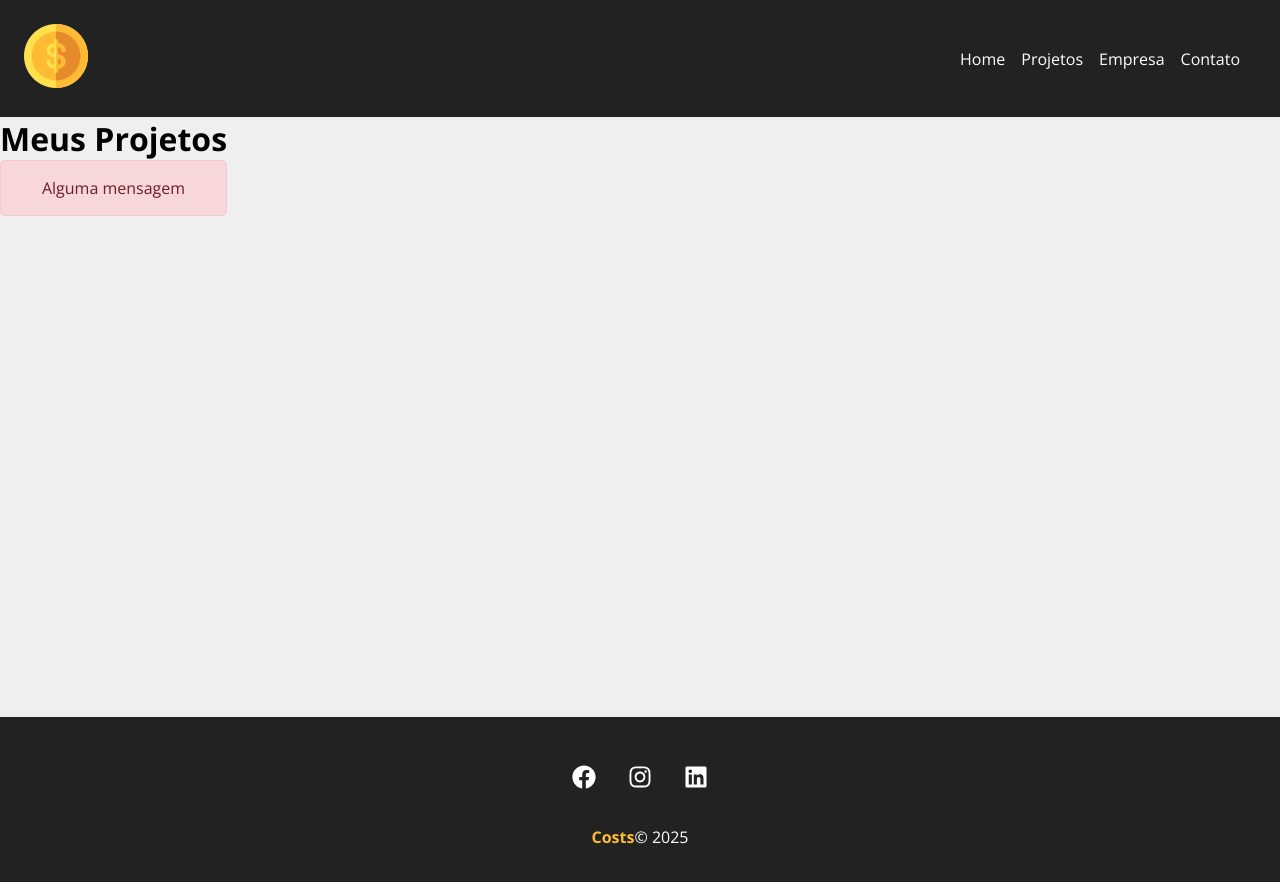
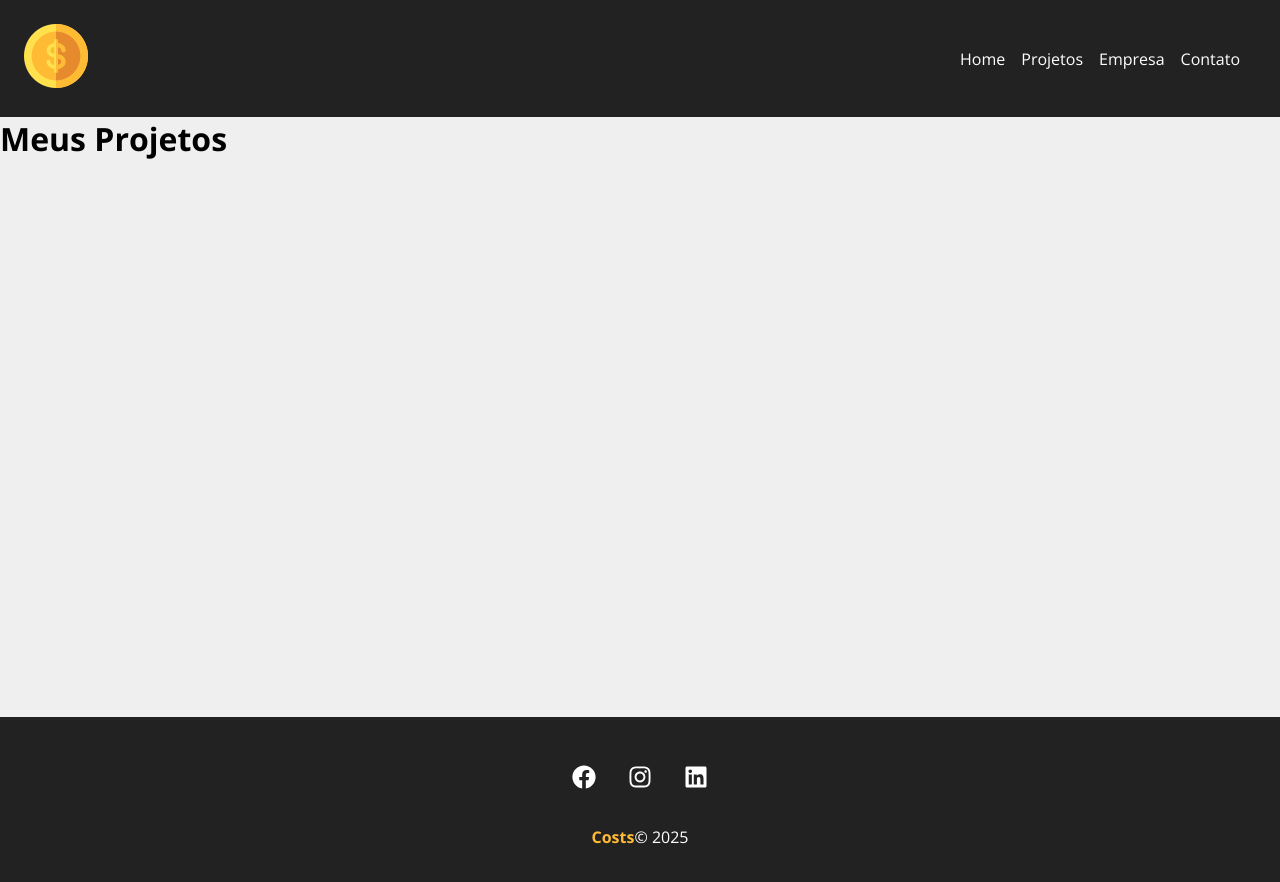
Before and after one commit to RusthenRonald/Projeto-React, a React (Create React App) app in the folder new-project/: page /projects in a window 1280 px wide. Shown: the top 882 px of the page. Built offline with nearby package versions, Linux system fonts and the light colour scheme; the HTML template or start-up script is replaced by a standard one; a web font is replaced by a local one.

Commit message:
criand condição para exibir estado

```diff
--- a/new-project/src/components/Layout/Message.js
+++ b/new-project/src/components/Layout/Message.js
@@ -3,9 +3,15 @@ import {useState, useEffect} from 'react'
 import styles from './Message.module.css'
 function Message({type, msg}){
 
-    const[visible,setVisible]=useState()
+    const[visible,setVisible]=useState(false)
 
     return(
-        <div className={`${styles.message} ${styles[type]}`}>{msg}</div>
+        <>
+            {
+                visible && (
+                    <div className={`${styles.message}${styles[type]}`}></div>
+                )
+            }
+        </>
     )
 } export default Message
--- a/new-project/src/components/pages/Projects.js
+++ b/new-project/src/components/pages/Projects.js
@@ -3,7 +3,7 @@ function Projects (){
     return(
         <div>
             <h1>Meus Projetos</h1>
-            <Message msg='Alguma mensagem' type="error"/>
+            <Message msg='Alguma mensagem' />
         </div>
     )
 } export default Projects
```
